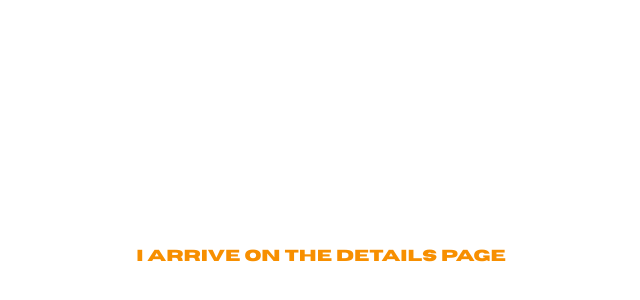
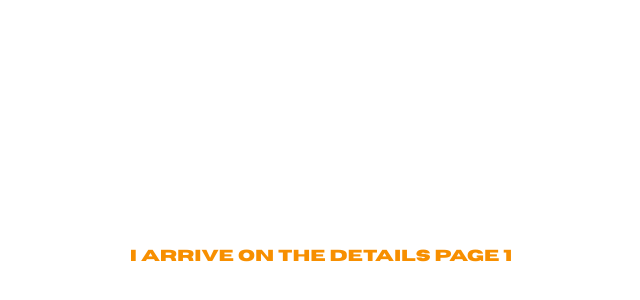
Before and after one commit to Paiacan/weslei-paiacan, a React (Vite) app: page /details/1 in a window 1280 px wide. Shown: the part 144-444 px from the top of the page, without its empty margins (319-959 px from the left). Built offline with nearby package versions, Linux system fonts and the light colour scheme.

Commit message:
Iniciar implementação da página de detalhes

```diff
--- a/src/details/Details.tsx
+++ b/src/details/Details.tsx
@@ -1,8 +1,15 @@
+import { useParams } from 'react-router-dom';
+import { Product } from '../data/products'
+import products from "../data/products";
+
 const Details : React.FC = () => {
+    const { productId } = useParams<{ productId: string }>();
+
+    const product: Product = products.find((p) => p.id === parseInt(productId!, 10)) as Product;
     return (
         <>
         <div className="w-screen h-screen flex flex-col justify-center items-center">
-            <h1>I ARRIVE ON THE DETAILS PAGE</h1>
+            <h1>I ARRIVE ON THE DETAILS PAGE {product.id}</h1>
         </div>
         </>
     );
```
